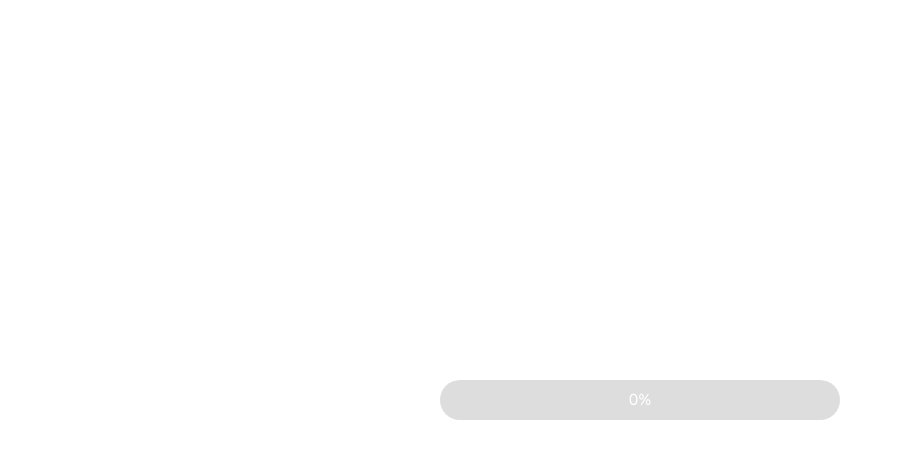
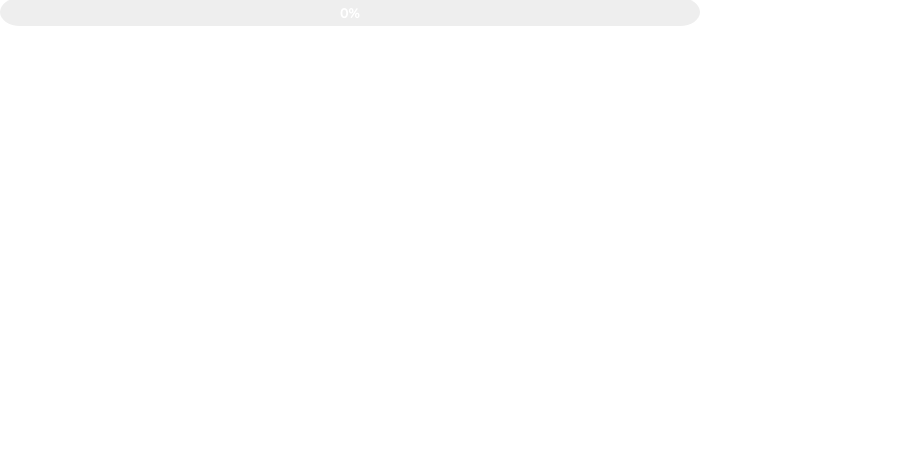
Before and after one commit to Samwns/Animated-color-progesse-bar, a plain HTML site: page index.html in a window 1280 px wide. Shown: the whole page, without its empty margins (0-903 px from the left). Drawn offline with Linux system fonts and the light colour scheme.

Commit message:
Update index.html

```diff
--- a/index.html
+++ b/index.html
@@ -2,8 +2,8 @@
 <html lang="pt-BR">
 <head>
   <meta charset="UTF-8">
+  <title>Barra SVG Dinâmica</title>
   <meta name="viewport" content="width=device-width, initial-scale=1.0">
-  <title>Barra SVG Dinâmica</title>
   <link href="https://fonts.googleapis.com/css2?family=Quicksand:wght@500;700&display=swap" rel="stylesheet">
   <style>
     * {
@@ -11,45 +11,88 @@
       padding: 0;
       box-sizing: border-box;
     }
-    body {
+    html, body {
       background: transparent;
-      display: flex;
-      align-items: center;
-      justify-content: center;
-      height: 100vh;
-    }
-    svg {
+      width: 100%;
+      height: 100%;
+      overflow: hidden;
       font-family: 'Quicksand', sans-serif;
     }
   </style>
 </head>
 <body>
+  <svg id="barra" width="700" height="28" xmlns="http://www.w3.org/2000/svg">
+    <defs>
+      <linearGradient id="grad" x1="0%" y1="0%" x2="100%" y2="0%">
+        <stop offset="0%" stop-color="#8c7dff"/>
+        <stop offset="100%" stop-color="#b7aaff"/>
+      </linearGradient>
+      <clipPath id="round-corner">
+        <rect x="0" y="0" rx="20" ry="20" width="700" height="28"/>
+      </clipPath>
+    </defs>
+    <rect x="0" y="0" width="700" height="28" fill="#eee" rx="20" ry="20"/>
+
+    <g clip-path="url(#round-corner)">
+      <rect id="preenchida" x="0" y="0" width="0" height="28" fill="url(#grad)" rx="20" ry="20"/>
+      <rect id="shine" x="-350" y="0" width="350" height="28"
+        fill="url(#shine-gradient)" rx="20" ry="20" opacity="0.5">
+        <animate attributeName="x" from="-350" to="700" dur="4s" repeatCount="indefinite"/>
+      </rect>
+    </g>
+
+    <text id="label" x="350" y="20" text-anchor="middle" fill="white" font-size="14" font-weight="700">
+      0%
+    </text>
+
+    <defs>
+      <linearGradient id="shine-gradient" x1="0%" y1="0%" x2="100%" y2="0%">
+        <stop offset="0%" stop-color="rgba(255,255,255,0)" />
+        <stop offset="50%" stop-color="rgba(255,255,255,0.3)" />
+        <stop offset="100%" stop-color="rgba(255,255,255,0)" />
+      </linearGradient>
+    </defs>
+  </svg>
+
   <script>
     const params = new URLSearchParams(window.location.search);
+    const cor1 = params.get('cor1') || '#8c7dff';
+    const cor2 = params.get('cor2') || '#b7aaff';
+    const percent = Math.min(100, Math.max(0, parseInt(params.get('percent')) || 0));
+    const texto = params.get('texto') || `${percent}%`;
+    const animar = !params.get('completo'); // se ?completo for passado, não anima
 
-    const cor = params.get('cor') || '8c7dff';
-    const percent = parseInt(params.get('percent')) || 0;
-    const texto = params.get('texto') || `${percent}%`;
-    const largura = 400;
-    const altura = 40;
-    const raio = 20;
+    // Atualiza gradiente
+    document.querySelector('#grad stop[offset="0%"]').setAttribute('stop-color', cor1);
+    document.querySelector('#grad stop[offset="100%"]').setAttribute('stop-color', cor2);
 
-    const gradienteId = 'grad';
-    const svg = `
-      <svg width="${largura}" height="${altura}" xmlns="http://www.w3.org/2000/svg">
-        <defs>
-          <linearGradient id="${gradienteId}" x1="0" y1="0" x2="1" y2="0">
-            <stop offset="0%" stop-color="#${cor}" />
-            <stop offset="100%" stop-color="#ffffff22" />
-          </linearGradient>
-        </defs>
-        <rect x="0" y="0" width="${largura}" height="${altura}" rx="${raio}" ry="${raio}" fill="#ddd" />
-        <rect x="0" y="0" width="${(percent / 100) * largura}" height="${altura}" rx="${raio}" ry="${raio}" fill="url(#${gradienteId})" />
-        <text x="${largura / 2}" y="${altura / 2 + 5}" fill="white" font-size="16" text-anchor="middle">${texto}</text>
-      </svg>
-    `;
+    // Atualiza largura animada
+    const preenchida = document.getElementById('preenchida');
+    preenchida.setAttribute('width', 0);
+    preenchida.animate([
+      { width: '0' },
+      { width: `${(percent / 100) * 700}px` }
+    ], {
+      duration: 1500,
+      fill: 'forwards',
+      easing: 'ease-out'
+    });
 
-    document.body.innerHTML = svg;
+    // Texto central
+    const label = document.getElementById('label');
+    label.textContent = texto;
+
+    // Movimento leve (mexer)
+    if (animar) {
+      document.getElementById('barra').animate([
+        { transform: 'translateY(0)' },
+        { transform: 'translateY(-2px)' },
+        { transform: 'translateY(0)' }
+      ], {
+        duration: 2000,
+        iterations: Infinity
+      });
+    }
   </script>
 </body>
 </html>
```
